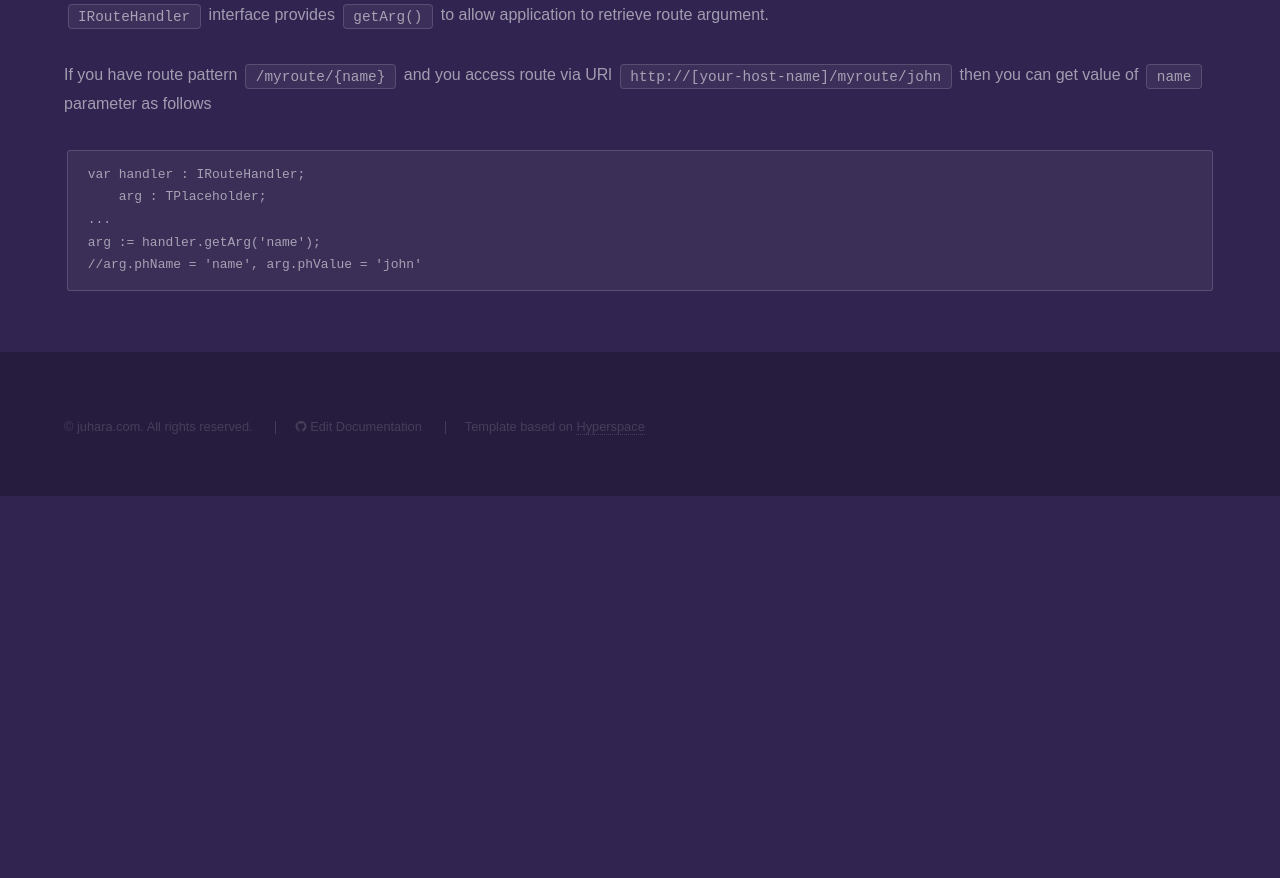
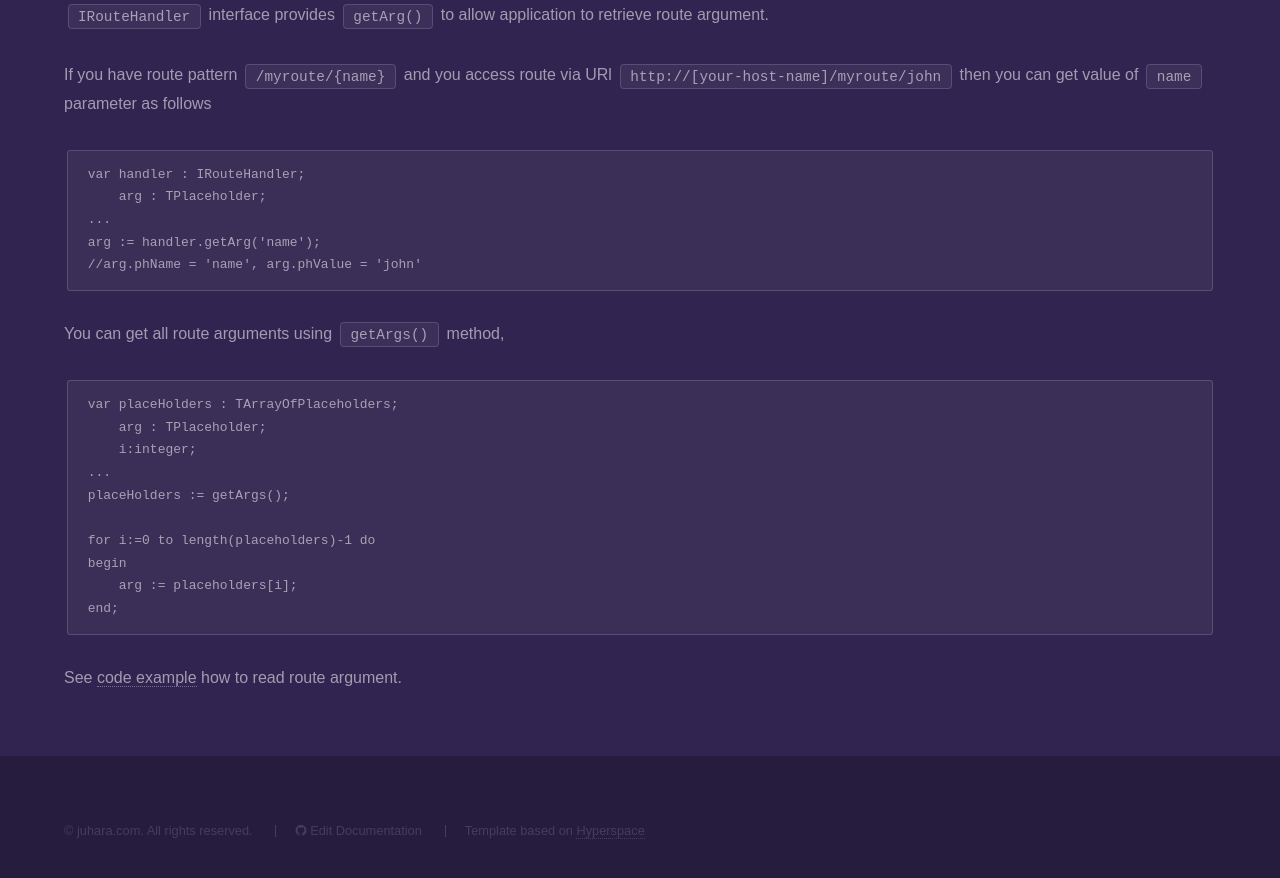
Before and after one commit to fanoframework/fanoframework.github.io, a Jekyll site: the page built from working-with-router/index.md, in a window 1280 px wide and 900 px high, scrolled down 1765 px. Shown: the top 878 px of the window. Built offline with Jekyll 4.4.1, drawn with Linux system fonts in a browser that asks for light colours; our own code applies the rules of GitHub Pages for plain Markdown files; before the commit the page ends 2261 px from its top, so only the background shows below that.

Commit message:
add content on getting route arguments

````diff
--- a/working-with-router/index.md
+++ b/working-with-router/index.md
@@ -86,3 +86,20 @@ var handler : IRouteHandler;
 arg := handler.getArg('name');
 //arg.phName = 'name', arg.phValue = 'john'
 ```
+
+You can get all route arguments using `getArgs()` method,
+
+```
+var placeHolders : TArrayOfPlaceholders;
+    arg : TPlaceholder;
+    i:integer;
+...
+placeHolders := getArgs();
+
+for i:=0 to length(placeholders)-1 do
+begin
+    arg := placeholders[i];
+end;
+```
+
+See [code example](https://github.com/fanoframework/fano-app/blob/master/app/App/Hello/Controllers/HelloController.pas) how to read route argument.
````
